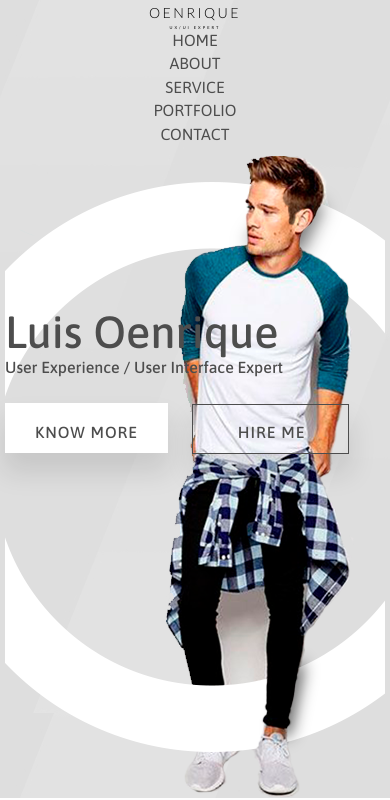
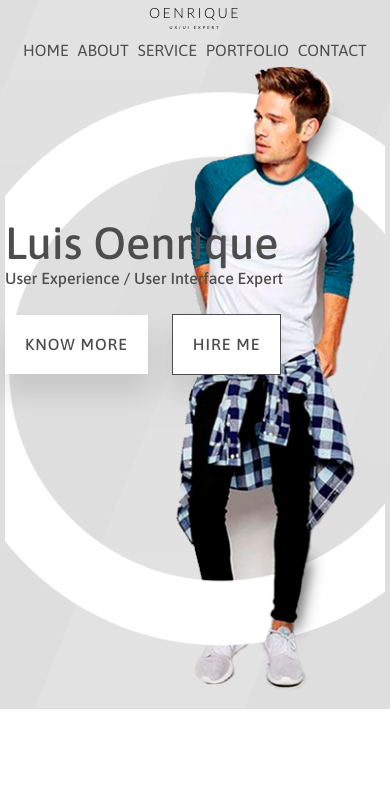
Before and after one commit to Krutrom/Homework, a plain HTML site: page Final project/index.html in a window 390 px wide. Shown: the part 37-837 px from the top of the page. Drawn offline with Linux system fonts and the light colour scheme.

Commit message:
Исправлен

```diff
--- a/Final project/css/style.css
+++ b/Final project/css/style.css
@@ -29,7 +29,6 @@ a {
 
 .header-block {
   background: url(../img/header/section-bg.jpg);
-
 }
 
 .header-top-block {
@@ -75,17 +74,12 @@ a {
   font-weight: 400;
 }
 
-.header-navbar-item a:hover {
-    text-transform: none;
-    border-bottom: 2px solid #4d4d4d;
-}
-
 .header-content-block {
   height: 650px;
   background-image: url(../img/header/represent-man.png);
   background-repeat: no-repeat;
   background-position: top 8px right -21px;
-    block-size: cover;
+  background-size: cover;
 }
 
 .header-content-title {
@@ -113,19 +107,11 @@ a {
   font-weight: 500;
   text-transform: uppercase;
   letter-spacing: 0.96px;
-    padding: 20px 30px 12px;
+  padding: 20px;
   margin-right: 20px;
 }
 
 .section-btn-bordered {
-    display: inline-block;
-    box-shadow: 0 18px 27px 2px rgba(0, 0, 0, 0.1);
-    background-color: transparent;
-    color: #4d4d4d;
-    font-weight: 500;
-    text-transform: uppercase;
-    letter-spacing: 0.96px;
-    padding: 18px 43px 12px 45px;
   border: 1px solid #4d4d4d;
 }
 
@@ -136,7 +122,7 @@ a {
 
 .section-btn-bordered:hover {
   border: 1px solid #0084b4;
-    color: #0084b4;
+  color: #4d4d4d;
 }
 
 /* Section - about */
@@ -417,7 +403,7 @@ li:after {
   width: 369px;
   margin-right: 30px;
   padding: 10px 20px;
-    border: none
+  border: none;
 }
 
 .input:nth-child(2) {
@@ -511,7 +497,6 @@ textarea {
 /* Adaptation */
 
 @media only screen and (max-width: 768px) {
-
   .header-top-block {
     padding-top: 10px;
     display: block;
@@ -519,14 +504,12 @@ textarea {
   }
 
   .header-navbar-item {
-        display: block;
-        margin-bottom: 5px;
-        margin-right: 0;
+    margin-top: 10px;
+    margin-right: 5px;
   }
 
   .header-content-block {
     background-position: top 8px right -135px;
-
   }
 
   .header-content-title {
@@ -557,7 +540,7 @@ textarea {
     margin-right: 0;
     text-align: center;
     margin-bottom: 10px;
-        flex-basis: 100%
+    flex-basis: 100%;
   }
 
   .section-title {
@@ -620,7 +603,9 @@ textarea {
   .portfolio-block-item img {
     margin-bottom: 5px;
     width: 100%;
-
+  }
+  .portfolio-content-block {
+    justify-content: center;
   }
 
   /* Testimonials */
@@ -657,7 +642,7 @@ textarea {
   }
 
   .achievements-items {
-        flex-basis: 50%
+    flex-basis: 50%;
   }
 
   .achievements-items-numbers {
@@ -689,7 +674,6 @@ textarea {
     margin-right: 0;
   }
 
-
   textarea {
     margin-top: 10px;
   }
@@ -713,17 +697,11 @@ textarea {
     margin-bottom: 5px;
   }
 
-
-
   .footer-bottom {
     justify-content: center;
   }
 
-
   .arrow-up {
     display: none;
   }
-
-
-
 }
--- a/Final project/index.html
+++ b/Final project/index.html
@@ -37,7 +37,7 @@
                 <div class="header-content-subtitle">User Experience / User Interface Expert</div>
                 <div class="button-block">
                     <a href="#" class="section-btn btn">know more</a>
-                    <a href="#" class="section-btn-bordered btn-bordered">hire me</a>
+                    <a href="#" class="section-btn section-btn-bordered btn-bordered">hire me</a>
                 </div>
             </div>
         </div>
@@ -56,7 +56,7 @@
                             montes, nascetur ridiculus mus. Donec quam felis, ultricies nec, pellentesque eu,
                             pretium quis, sem.
                             Nulla consequat massa quis enim.</div>
-                        <a href="#" class="section-btn-bordered">Download my CV</a>
+                        <a href="#" class="section-btn section-btn-bordered btn-bordered">Download my CV</a>
                     </div>
                     <div class="about-block">
                         <img class="about-block-img" src="../Final project/img/about/about.jpg">
```
Lines whose indentation alone changed are shown as unchanged.
